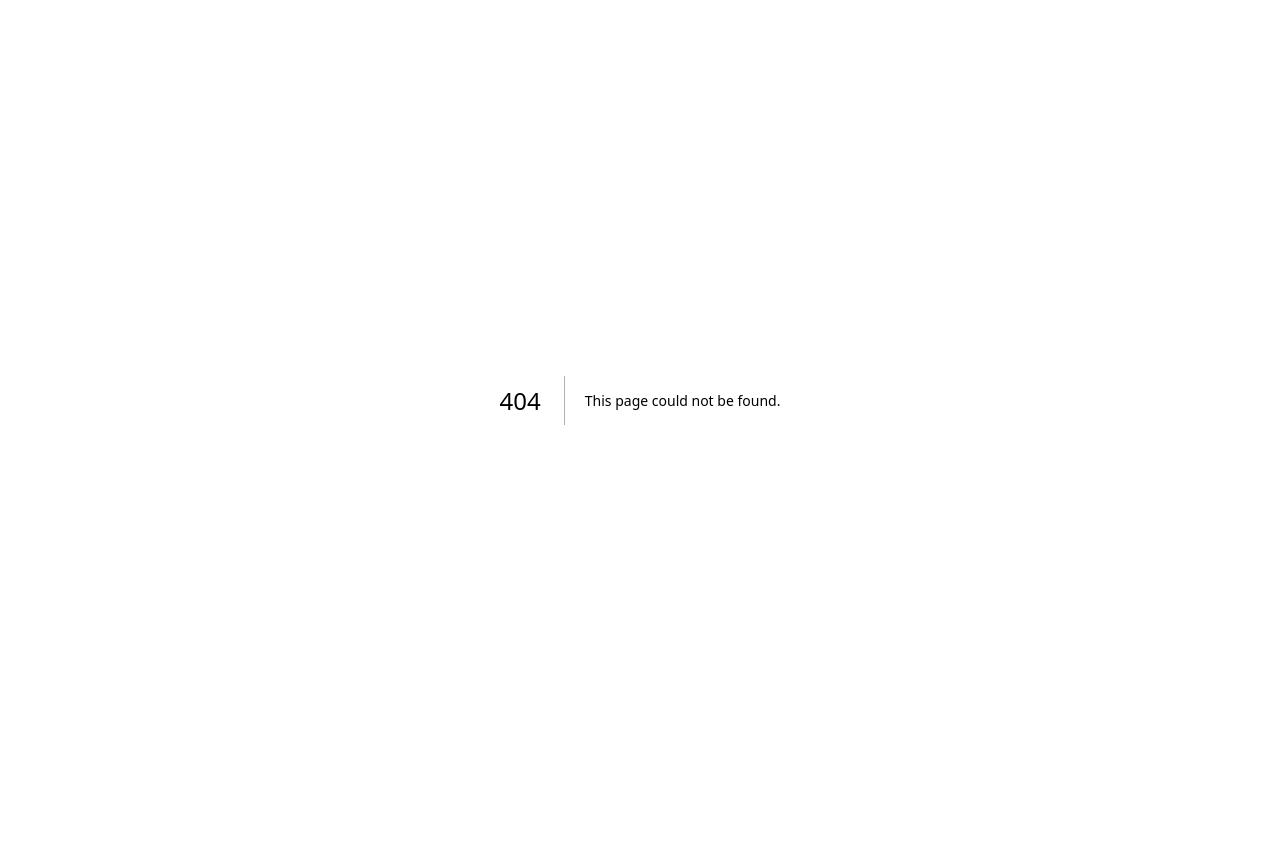
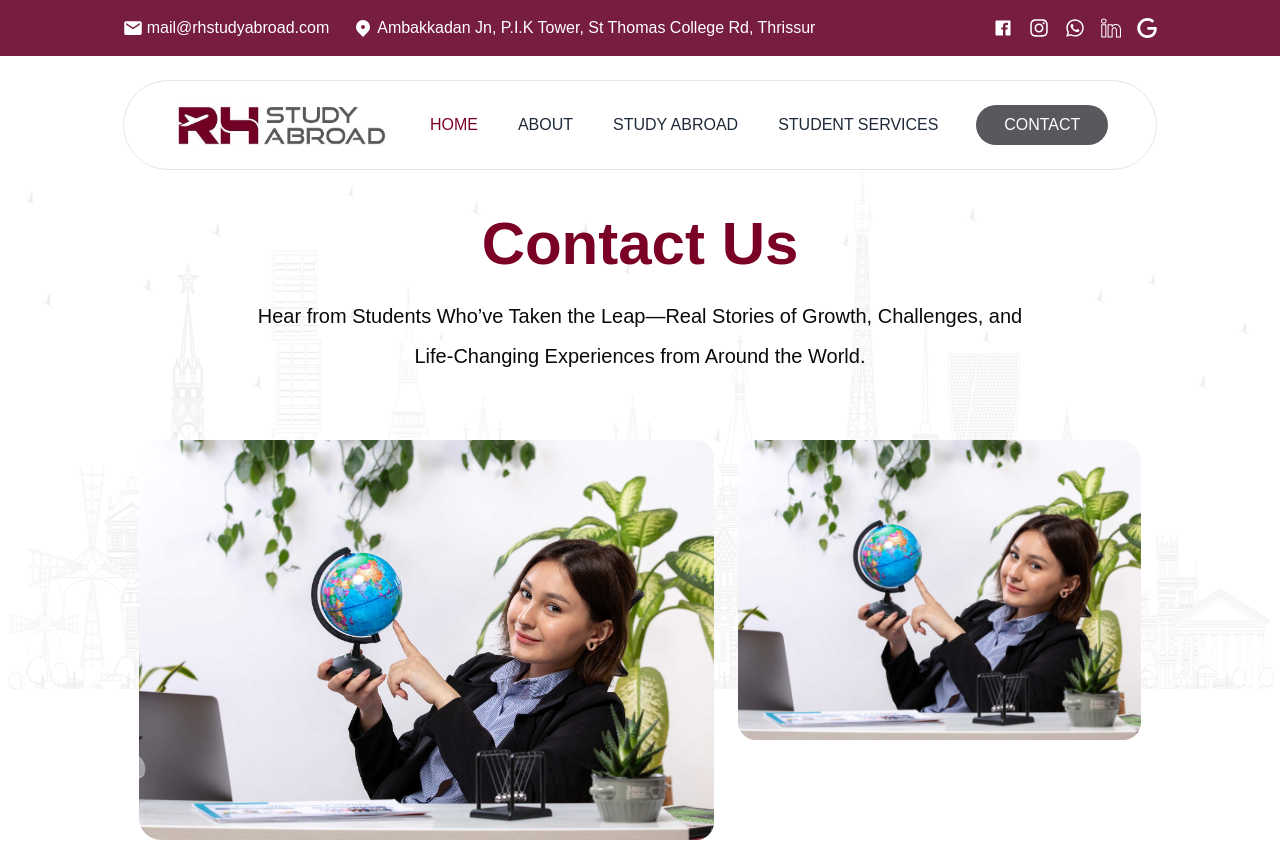
Before and after one commit to SaifuMak/rh-study-abroad, a Next.js app: page /contact-us in a window 1280 px wide. Before the commit this address had no page. Shown: the top 842 px of the page. Before the commit the page ends 800 px from the top, so only its background shows below. Built offline with nearby package versions, Linux system fonts and the light colour scheme; a web font is replaced by a local one.

Commit message:
contact us

```diff
--- /dev/null
+++ b/src/app/clients/ContactClient.jsx
@@ -0,0 +1,29 @@
+'use client'
+
+
+import React from 'react'
+import TopBar from '../components/TopBar'
+import MainHeader from '../components/MainHeader'
+import SmoothScroll from '../components/SmoothScroll'
+import IntroSection from '../components/contact-us/IntroSection'
+
+import Footer from '../components/Footer'
+
+function ContactClient() {
+    return (
+
+        <SmoothScroll>
+            <div className=" fixed top-0 w-full z-999">
+                <TopBar isDark={true} />
+                <MainHeader />
+            </div>
+            <div className="overflow-x-hidden">
+                <IntroSection />
+
+                <Footer />
+            </div>
+        </SmoothScroll>
+    )
+}
+
+export default ContactClient
--- /dev/null
+++ b/src/app/components/contact-us/IntroSection.jsx
@@ -0,0 +1,103 @@
+
+import Image from "next/image"
+import { sansita } from '../../fonts'
+import { GoDotFill } from "react-icons/go";
+import useGsapFadeIn from "@/app/hooks/gsap/useGsapFadeIn";
+import useGsapOpacity from "@/app/hooks/gsap/useGsapOpacity";
+
+export default function IntroSection() {
+
+    const contentRef = useGsapFadeIn()
+    const imageContainerRef = useGsapOpacity()
+    const rightContentRef = useGsapFadeIn({start : "top 100%"})
+
+    return (
+        <section className="relative w-full py-24 mt-22 lg:mt-28 2xl:mt-36 overflow-hidden">
+            {/* Background illustration */}
+            <div className="absolute inset-0 h-[50%] lg:h-[70%] -z-10 bg-white">
+                <Image
+                    src="/images/contact-us/cities-1.png"
+                    alt="Background illustration"
+                    fill
+                    className="opacity-10   grayscale scale-x-[-1] "
+                />
+            </div>
+
+            <div className="lg:max-w-10/12   mx-auto px-4">
+                {/* Heading */}
+                <div ref={contentRef} className="text-center opacity-0 xl:mb-16 mb-10">
+                    <h2 className="heading font-semibold text-[#7A0026] mb-4">
+                        Contact Us
+                    </h2>
+                    <p className="description">
+                        Hear from Students Who’ve Taken the Leap—Real Stories of Growth,
+                        Challenges, and Life-Changing Experiences from Around the World.
+                    </p>
+                </div>
+
+                {/* Main layout */}
+                <div className="relative  mx-auto px-4">
+
+                    {/* Grid */}
+                    <div ref={imageContainerRef} className="grid opacity-0 grid-cols-12 lg:gap-6 rounded-3xl overflow-hidden">
+
+                        {/* Left big image */}
+                        <div  className="col-span-12 lg:col-span-7 2xl:col-span-5 row-span-2 relative h-[300px] lg:h-[340px] xl:h-[400px] 2xl:h-[460px] rounded-2xl overflow-hidden">
+                            <Image
+                                src="/images/about/girl-with-globe.jpg"
+                                alt="Students exploring"
+                                fill
+                                className="object-cover"
+                            />
+                        </div>
+                        {/* middle image for above xl  */}
+                        <div className="col-span-12 md:col-span-2 max-2xl:hidden row-span-2 relative h-[260px] xl:h-[400px] 2xl:h-[460px] rounded-2xl overflow-hidden">
+                            <Image
+                                src="/images/about/girl-with-globe.jpg"
+                                alt="Students exploring"
+                                fill
+                                className="object-cover"
+                            />
+                        </div>
+
+                        {/*right image  for above lg */}
+                        <div className="col-span-6 lg:col-span-5 2xl:col-span-5 max-lg:hidden  relative h-[300px] rounded-2xl overflow-hidden">
+                            <Image
+                                src="/images/about/girl-with-globe.jpg"
+                                alt="Students together"
+                                fill
+                                className="object-cover"
+                            />
+                        </div>
+
+                    </div>
+
+                    {/* CTA */}
+
+                    <div ref={rightContentRef} className=" opacity-0 bg-white rounded-3xl text-white lg:absolute p-3 max-lg:mt-3 max-lg:text-center  lg:bottom-0 lg:-right-10  xl:-right-16">
+                        <div className="bg-gradient-to-r from-[#E2558B] to-[#771D40] px-5 xl:px-8 xl:py-10 py-8 rounded-3xl">
+                            <p className=" text-2xl lg:text-xl xl:text-3xl 2xl:text-4xl 2xl:max-w-lg xl:max-w-sm lg:max-w-xs font-semibold leading-snug">
+                                Reach out for expert study abroad support.
+                            </p>
+                        </div>
+                    </div>
+                    {/* <div className="
+                        absolute
+                        bottom-6 right-6
+                        bg-gradient-to-r from-pink-500 to-purple-700
+                        text-white
+                        px-8 py-6
+                        rounded-2xl
+                        shadow-xl
+                        max-w-xs
+                        ">
+                        <p className="text-lg font-medium leading-snug">
+                            Reach out for expert study abroad support.
+                        </p>
+                    </div> */}
+
+                </div>
+            </div>
+        </section>
+    )
+}
--- /dev/null
+++ b/src/app/contact-us/page.jsx
@@ -0,0 +1,9 @@
+import ContactClient from "../clients/ContactClient";
+export default function ContactUS() {
+
+    return (
+
+        <ContactClient />
+
+    );
+}
--- a/src/app/globals.css
+++ b/src/app/globals.css
@@ -10,7 +10,7 @@
   @apply md:leading-10 xl:leading-18 text-3xl md:text-4xl  xl:text-6xl
 }
 .description{
-  @apply lg:max-w-9/12 2xl:max-w-8/12   mx-auto lg:leading-10 md:text-lg lg:text-xl 2xl:text-[22px] font-light
+  @apply md:max-w-10/12 lg:max-w-9/12 2xl:max-w-8/12   mx-auto lg:leading-10 md:text-lg lg:text-xl 2xl:text-[22px] font-light
 }
 .btn-primary{
   @apply px-8 lg:px-12 md:py-2 py-1.5
```
Also changed, not shown: public/images/contact-us/cities-1.png (added).
